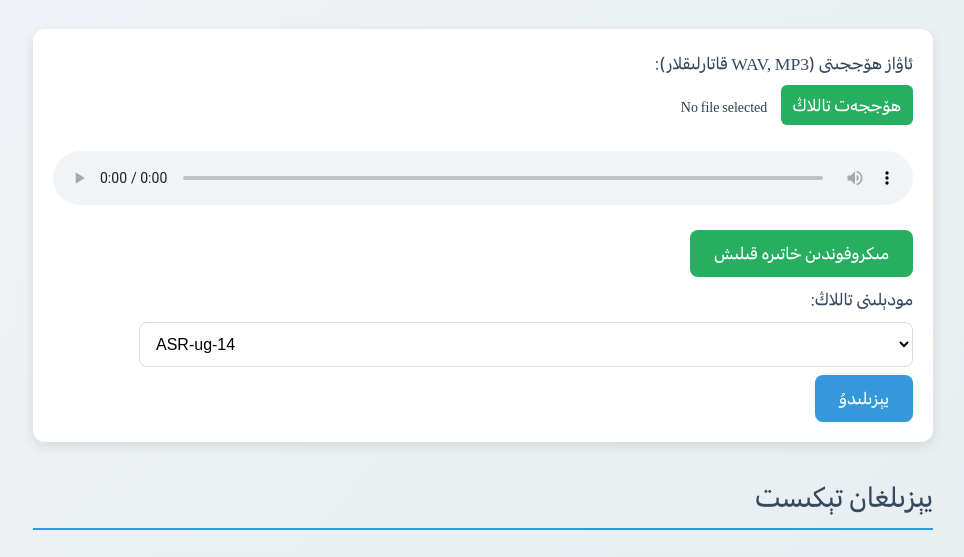
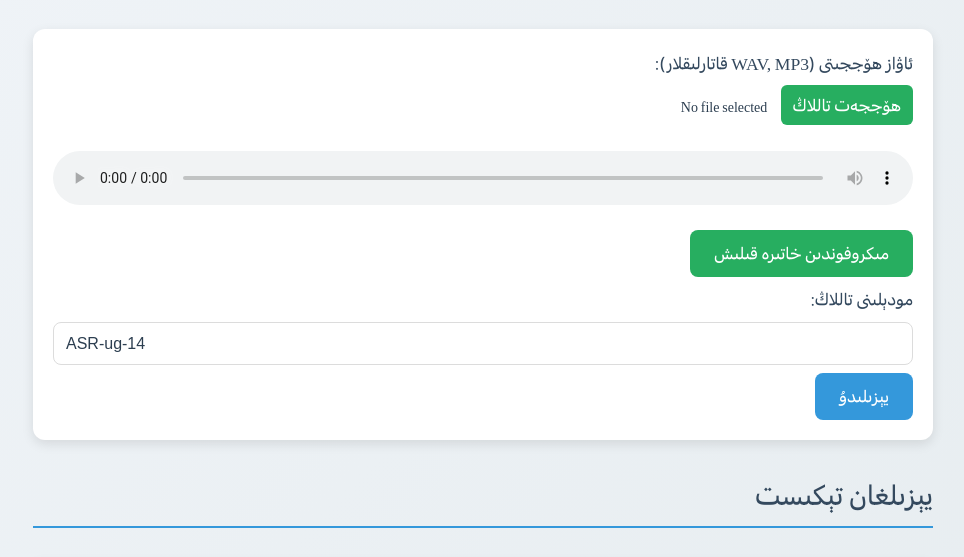
Before and after one commit to Alimjoo/transcriber, a website: page public/index.html in a window 1280 px wide. Shown: the part 170-727 px from the top of the page, without its empty margins (157-1121 px from the left). Drawn offline with Linux system fonts and the light colour scheme.

Commit message:
update  css

```diff
--- a/public/index.css
+++ b/public/index.css
@@ -55,7 +55,7 @@ label {
 
 input[type="file"],
 select {
-  width: 90%;
+  width: 100%;
   padding: 12px;
   border: 1px solid #dcdcdc;
   border-radius: 8px;
@@ -221,3 +221,64 @@ button.disabled, button:disabled {
   margin-right: 10px;
   font-size: 14px;
 }
+
+
+
+/* Enhanced select styling */
+select {
+  width: 100%;
+  padding: 12px 40px 12px 12px; /* Adjusted padding to accommodate custom arrow */
+  border: 1px solid #dcdcdc;
+  border-radius: 8px;
+  background-color: #fff;
+  font-size: 1rem;
+  font-family: 'sf-arabic', sans-serif;
+  color: #2c3e50;
+  appearance: none; /* Remove default browser styling */
+  -webkit-appearance: none;
+  -moz-appearance: none;
+  background-position: left 12px center; /* Position arrow on the left for RTL */
+  background-repeat: no-repeat;
+  transition: border-color 0.3s ease, box-shadow 0.3s ease, background-color 0.3s ease;
+  direction: rtl; /* Ensure RTL text alignment */
+  text-align: right;
+}
+
+select:focus {
+  outline: none;
+  border-color: #3498db;
+  box-shadow: 0 0 8px rgba(52, 152, 219, 0.3);
+  background-color: #f8fafc; /* Subtle background change on focus */
+}
+
+select:hover {
+  border-color: #3498db;
+  background-color: #f8fafc; /* Subtle hover effect */
+}
+
+/* Ensure consistency for disabled select */
+select:disabled {
+  background-color: #f0f0f0;
+  color: #7f8c8d;
+  cursor: not-allowed;
+  opacity: 0.6;
+}
+
+/* Adjust for specific select element with ID model_id */
+#model_id {
+  direction: ltr; /* Override for LTR as per original */
+  text-align: left;
+  background-position: right 12px center; /* Move arrow to right for LTR */
+}
+
+/* Responsive adjustments */
+@media (max-width: 600px) {
+  select {
+    font-size: 0.9rem;
+    padding: 10px 30px 10px 10px; /* Slightly smaller padding */
+  }
+
+  #model_id {
+    background-position: right 10px center; /* Adjust arrow position for LTR */
+  }
+}
```
